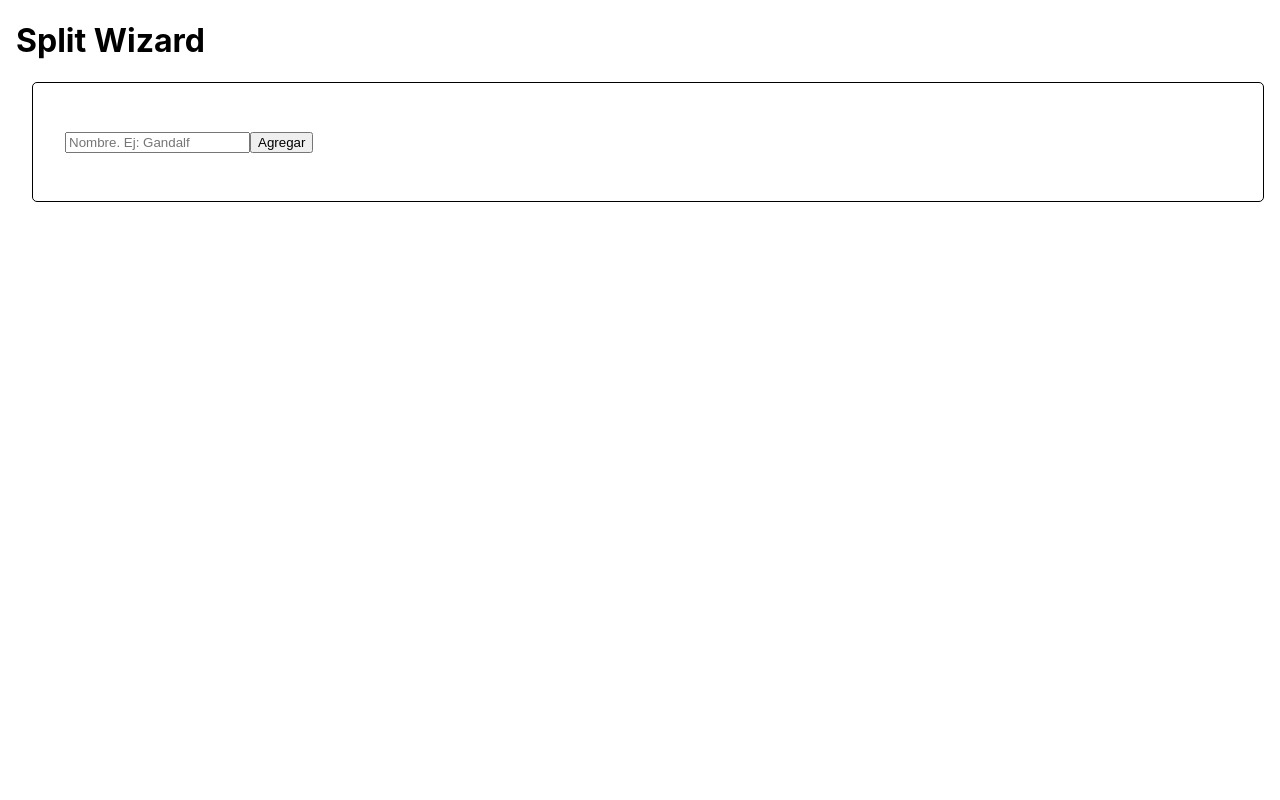
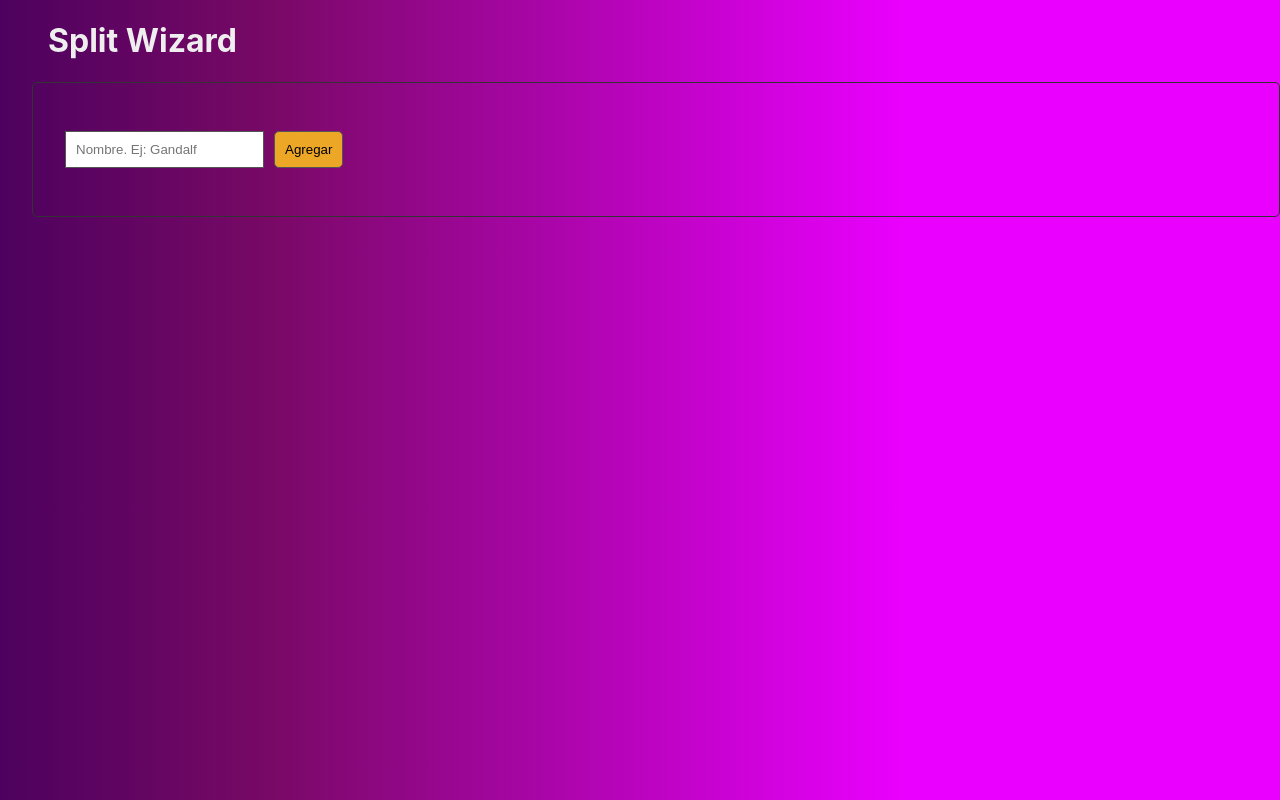
Before and after one commit to mmanna3/split-wizard, a React (Create React App) app: page / in a window 1280 px wide. Built offline with nearby package versions, Linux system fonts and the light colour scheme.

Commit message:
Estilea un poquito, pero hay un error de typescript con css

```diff
--- a/src/App.tsx
+++ b/src/App.tsx
@@ -4,13 +4,23 @@ import './App.css';
 function App() {
   const estilos = {
     contenedor: {
+      height: '100%',
+      position: 'absolute', // esto debería andar
+      left: '0px',
+      width: '100%',
+      overflow: 'hidden',
+      paddingLeft: '1em',
+      background: 'linear-gradient(90deg, rgba(77,1,94,1) 0%, rgba(121,9,102,1) 21%, rgba(234,0,255,1) 70%)',
+    },
+    titulo: {
+      color: '#eee',
       marginLeft: '1em',
     },
   };
 
   return (
     <div style={estilos.contenedor}>
-      <h1>Split Wizard</h1>
+      <h1 style={estilos.titulo}>Split Wizard</h1>
       <ListaIntegrantes />
     </div>
   );
--- a/src/ListaIntegrantes.tsx
+++ b/src/ListaIntegrantes.tsx
@@ -5,9 +5,21 @@ function ListaIntegrantes() {
   const estilos = {
     contenedor: {
       margin: '1em',
-      border: 'solid 1px black',
+      border: 'solid 1px #333',
       borderRadius: '5px',
       padding: '2em',
+    },
+    input: {
+      padding: '10px',
+      border: 'solid 1px #555',
+    },
+    boton: {
+      border: 'solid 1px #555',
+      borderRadius: '5px',
+      padding: '10px',
+      marginLeft: '10px',
+      // color: '#eee',
+      backgroundColor: '#eda726',
     },
   };
 
@@ -25,8 +37,8 @@ function ListaIntegrantes() {
       </div>
       <div>
         <div style={{ marginTop: '1em', marginBottom: '1em' }}>
-          <input type="text" value={nuevoIntegrante} onChange={(event) => setNuevoIntegrante(event.target.value)} placeholder="Nombre. Ej: Gandalf" />
-          <button type="button" onClick={() => agregarIntegrante()}>Agregar</button>
+          <input style={estilos.input} type="text" value={nuevoIntegrante} onChange={(event) => setNuevoIntegrante(event.target.value)} placeholder="Nombre. Ej: Gandalf" />
+          <button type="button" style={estilos.boton} onClick={() => agregarIntegrante()}>Agregar</button>
         </div>
       </div>
     </div>
```
